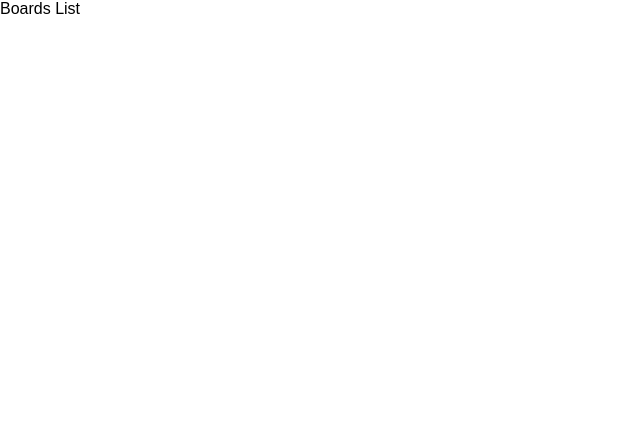
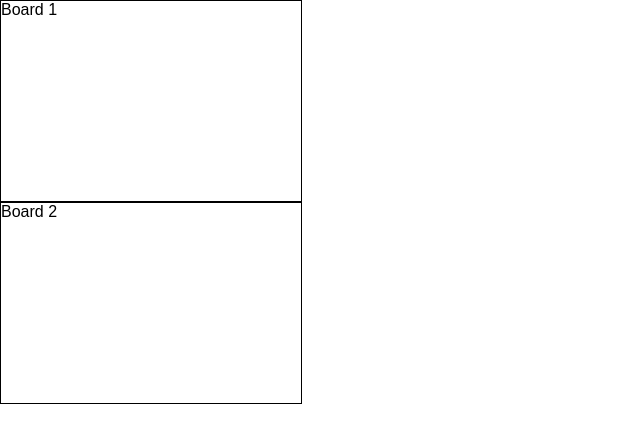
Before and after one commit to romankrru/kanban-app, a React app: page / in a window 1280 px wide. Shown: the top 442 px of the page, without its empty margins (0-640 px from the left). Built offline with nearby package versions, Linux system fonts and the light colour scheme.

Commit message:
Add BoardPreview

```diff
--- /dev/null
+++ b/src/components/BoardPreview/BoardPreview.css
@@ -0,0 +1,6 @@
+.BoardPreview {
+  width: 300px;
+  height: 200px;
+
+  border: 1px solid black;
+}
--- /dev/null
+++ b/src/components/BoardPreview/BoardPreview.js
@@ -0,0 +1,13 @@
+import React from 'react';
+
+import styles from './BoardPreview.css';
+
+const BoardPreview = (props) => {
+  return (
+    <div className={styles.BoardPreview}>
+      {props.title}
+    </div>
+  );
+}
+
+export default BoardPreview;
--- a/src/containers/BoardsList/BoardsList.js
+++ b/src/containers/BoardsList/BoardsList.js
@@ -1,4 +1,6 @@
 import React, { Component } from 'react';
+
+import BoardPreview from '../../components/BoardPreview/BoardPreview';
 
 class BoardsList extends Component {
   state = {
@@ -15,7 +17,11 @@ class BoardsList extends Component {
   }
 
   render() {
-    return 'Boards List';
+    const boardsElements = this.state.boards.map((board) => {
+      return <BoardPreview title={board.name} />
+    });
+
+    return boardsElements;
   }
 }
 
```
